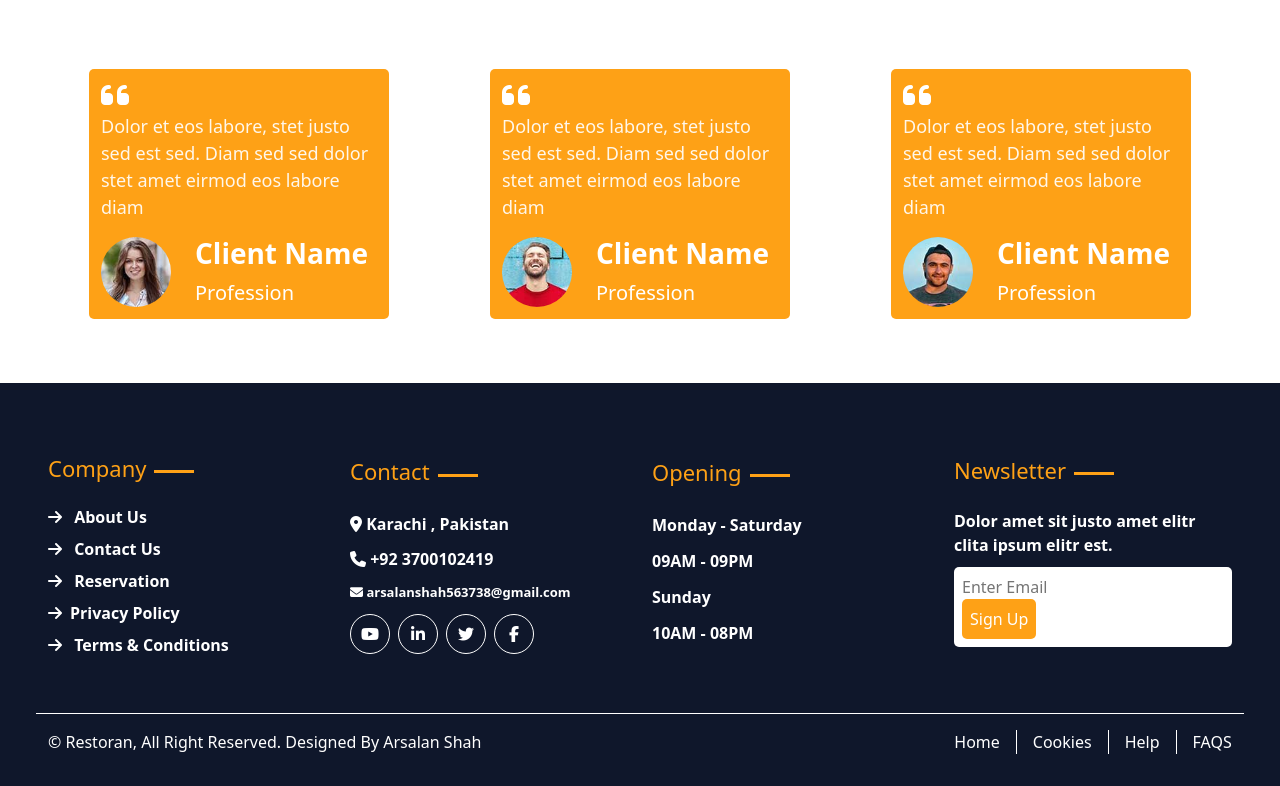
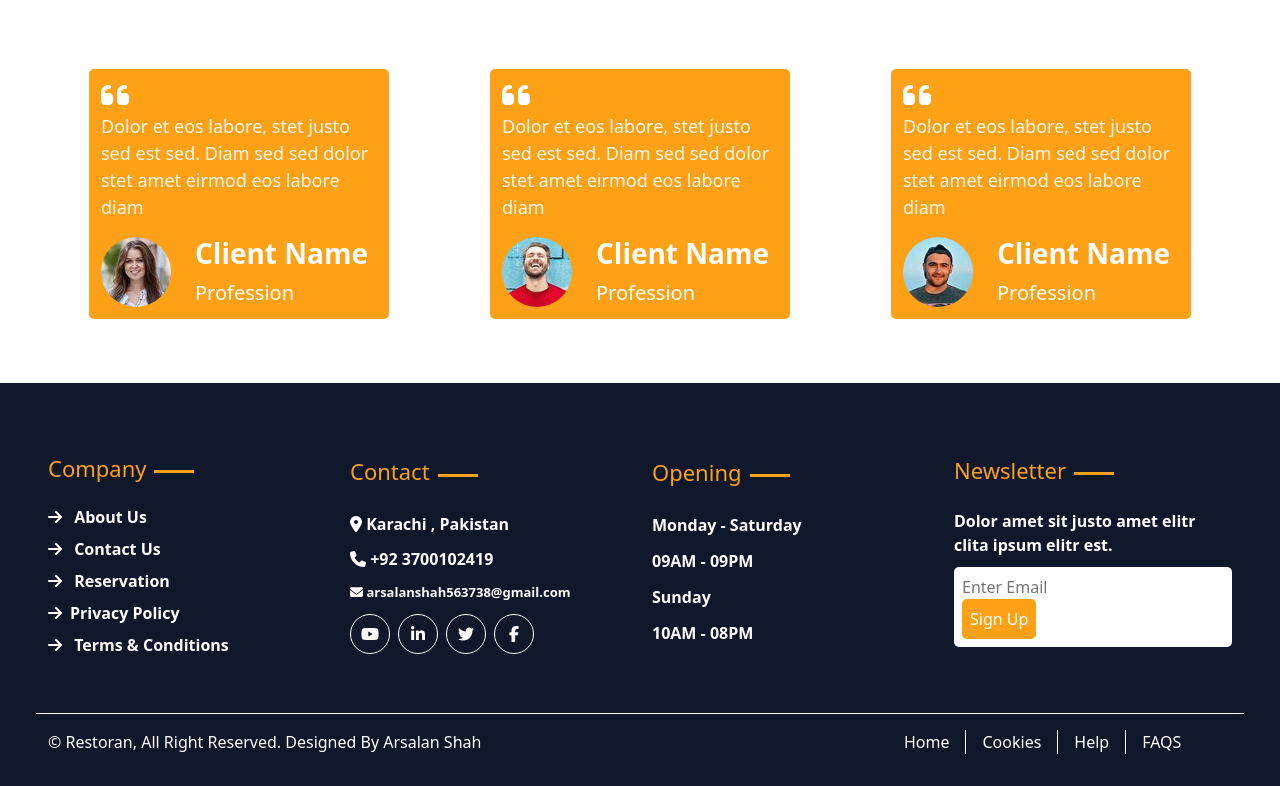
Before and after one commit to ArsalanShah3/Restron, a plain HTML site: page index.html in a window 1280 px wide. Shown: the part 4045-4831 px from the top of the page. Drawn offline with Linux system fonts and the light colour scheme.

Commit message:
update style.css and index.html

```diff
--- a/index.html
+++ b/index.html
@@ -573,10 +573,10 @@
     </div>
 
     <div style="border-top: 1px solid white;" class="row py-3">
-    <div class="col-md-9 col-12 d-flex justify-content-center justify-content-md-start  ">
+    <div class="col-md-8 col-12 d-flex justify-content-center justify-content-md-start  ">
    <p style="color: white;"> © Restoran, All Right Reserved. Designed By Arsalan Shah</p>
     </div>
-    <div class="col-md-3 col-12 d-flex justify-content-center">
+    <div class="col-md-4 col-12 d-flex justify-content-center">
    <p style="color: white; border-right: 1px solid white;" class="px-3">Home</p>
    <p style="color: white; border-right: 1px solid white;" class="px-3">Cookies</p>
    <p style="color: white; border-right: 1px solid white;" class="px-3">Help</p>
```
